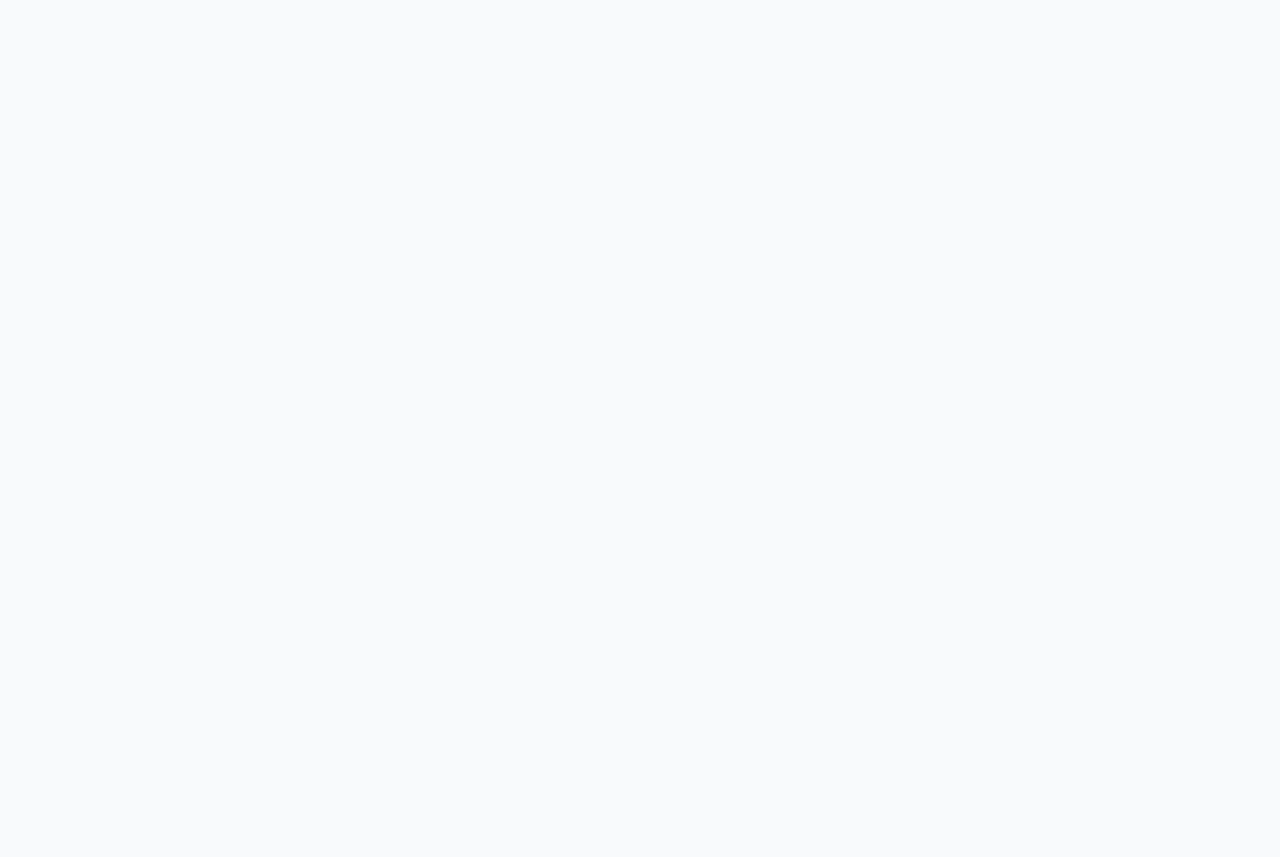
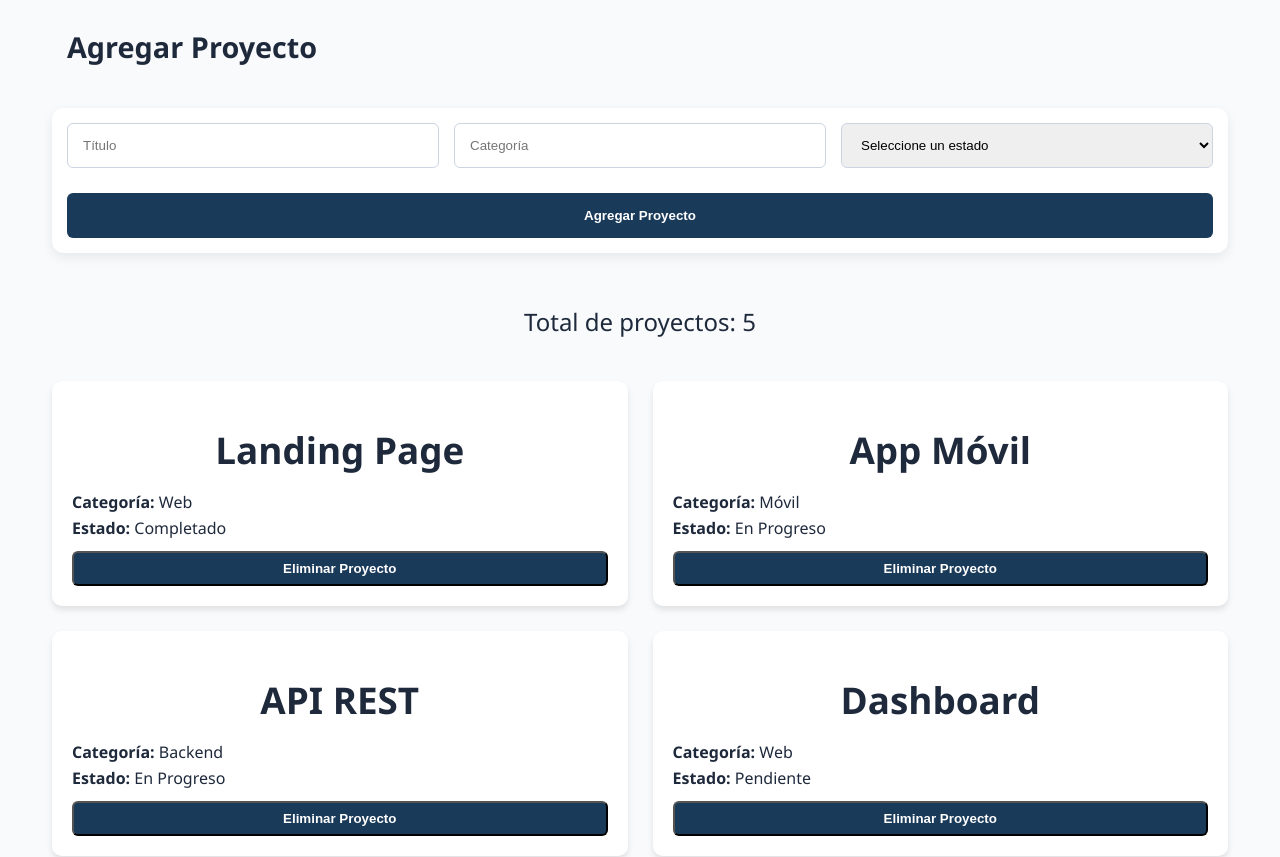
Before and after one commit to fabri982022/tp3-pv-grupo20, a React (Vite) app in the folder tp3-grupo20/: page / in a window 1280 px wide. Shown: the part 460-1317 px from the top of the page. Before the commit the page ends 800 px from the top, so only its background shows below. Built offline with nearby package versions, Linux system fonts and the light colour scheme.

Commit message:
Tapia Carlos Matias - Implementacion de CSS - Lista de proyectos

```diff
--- a/tp3-grupo20/src/App.jsx
+++ b/tp3-grupo20/src/App.jsx
@@ -6,9 +6,8 @@ function App() {
   return (
     <>
       <Header />
-      <main>
-        {/* El contenido principal irá aquí */}
-      </main>
+
+      <ListaProyectos />
 
       <Footer />
     </>
--- a/tp3-grupo20/src/components/ListaProyectos.jsx
+++ b/tp3-grupo20/src/components/ListaProyectos.jsx
@@ -85,23 +85,23 @@ const ListaProyectos = () => {
   }
 
   return (
-    <main className="contenedor-proyectos">
-      <section className="buscador">
-        <p>Total de proyectos: {proyectos.length}</p>
+    <main>
+      <h1 className="proyectos-disponibles">Listado de Proyectos</h1>
 
-        <h1>Listado de Proyectos</h1>
+      <h2 className="titulo-buscador">Buscador de Proyectos</h2>
 
+        <div className="buscador-group">
           <input
             type="text"
             placeholder="Buscar proyecto..."
             value={busqueda}
             onChange={manejarBusqueda}
           />
-      </section>
+        </div>
 
-      <section className="agregar-proyecto">
-        <h2>Agregar Proyecto</h2>
+      <h2 className="titulo-buscador">Agregar Proyecto</h2>
 
+        <div className="buscador-group">
           <input
             type="text"
             name="título"
@@ -143,9 +143,11 @@ const ListaProyectos = () => {
           <button onClick={agregarProyecto}>
             Agregar Proyecto
           </button>
-      </section>
+        </div>
 
-      <section className="lista-proyectos">
+      <p className="total-proyectos">Total de proyectos: {proyectos.length}</p>
+
+      <section className="proyectos-container">
         {proyectos.length > 0 ? (
           proyectos.map((proyecto) => (
             <ProyectoCard
--- a/tp3-grupo20/src/components/ProyectoCard.jsx
+++ b/tp3-grupo20/src/components/ProyectoCard.jsx
@@ -1,18 +1,18 @@
 const ProyectoCard = ({ proyecto, eliminarProyecto }) => {
   return (
-    <article className="card-proyecto">
-      <h2>{proyecto.título}</h2>
+    <article className="proyecto">
+      <h3 className ="proyectos-disponibles">{proyecto.título}</h3>
 
       <p>
-        <strong>Categoría:</strong> {proyecto.categoría}
+        <strong>Categoría: </strong> {proyecto.categoría}
       </p>
 
       <p>
-        <strong>Estado:</strong> {proyecto.estado}
+        <strong>Estado: </strong> {proyecto.estado}
       </p>
 
-      <button onClick={() => eliminarProyecto(proyecto.id)}>
-        Eliminar
+      <button className="boton" onClick={() => eliminarProyecto(proyecto.id)}>
+        Eliminar Proyecto
       </button>
     </article>
   )
--- a/tp3-grupo20/src/css/proyectos.css
+++ b/tp3-grupo20/src/css/proyectos.css
@@ -1,24 +1,12 @@
 /* ----- Importacion de "proyectos.css" TP1 ----- */
-
-/* CONSISTENCIA VISUAL: definicion de variables y reset */
 :root {
-    /* Colores y tipografia */
-
-    /* Azul Principal: inspirado en el azul oscuro del logo */
   --color-primario: #1a3a5a;
-
-    /* Azul de acento: para botones y enlaces */
   --color-secundario: #0056b3;
-
-    /* Fondos y textos */
   --color-fondo: #f8fafc;
   --color-texto: #1e293b;
   --color-blanco: #ffffff;
-
-    /* Color de contraste: basado en el rojo del logo */
   --color-acento: #d32f2f;
 
-    /* Tipografia */
   --fuente-principal: 'Segoe UI', Helvetica, Arial, sans-serif; /* opciones */
 }
 
@@ -30,7 +18,6 @@
 }
 
 body {
-    /* Caracteristicas del body */
     font-family: var(--fuente-principal);
     background-color: var(--color-fondo);
     color: var(--color-texto);
@@ -58,23 +45,23 @@ header {
 
 .header-content {
     display: flex;
-    align-items: center;             /* Alineación vertical central */
-    justify-content: space-between;  /* Distribuye logo y texto */
+    align-items: center;
+    justify-content: space-between;
     max-width: auto;
     margin: 0 auto;
 }
 
 .header-text {
-    flex-grow: 1;           /* Ocupa el espacio restante */
-    text-align: center;     /* Centra el título y el menú */
+    flex-grow: 1;
+    text-align: center;
     margin-right: 70px;
     width: 100%;
 }
 
 .header-text nav ul {
-    display: flex;             /* Alinea los items en horizontal */
-    justify-content: center;   /* Los centra en la pantalla */
-    gap: 0;                    /* Espacio entre cada enlace */
+    display: flex;
+    justify-content: center;
+    gap: 0;
     list-style: none;
     margin-top: 15px;
     width: 100%;
@@ -87,14 +74,14 @@ header {
 
 /* Separadores menú de navegacion */
 .header-text nav li:not(:last-child) {
-    border-right: 2px solid var(--color-blanco); /* Línea blanca sutil */
+    border-right: 2px solid var(--color-blanco);
 }
 
 .header-text nav a {
     color: var(--color-blanco);
     text-decoration: none;
     font-weight: bold;
-    padding: 0 20px; /* Espacio a los lados del texto para que no pegue al borde */
+    padding: 0 20px;
     transition: color 0.3s ease;
 }
 
@@ -114,8 +101,121 @@ header {
 }
 
 .logo:hover {
-    transform: scale(1.05); /* El logo crece un poco al pasar el mouse */
+    transform: scale(1.05);
 }
+
+/* BUSCADOR */
+.titulo-buscador {
+    display: inline-block; /* Permite que el fondo solo cubra el texto */
+    background-color: var(--color-fondo);
+    color: var(--color-texto);
+    padding: 8px 15px;
+    border-radius: 5px;
+    font-size: 1.8rem;
+    cursor: default;
+    align-content:center;
+    text-align: left;
+}
+
+.buscador-group {
+    display: flex;
+    flex-direction: row;
+    flex-wrap: wrap;       /* Permite que bajen si no hay espacio */
+    gap: 15px;
+    width: 100%;           /* Ocupa todo el ancho del contenedor blanco */
+    padding: 15px 15px;
+    margin-bottom: auto;
+    background-color: var(--color-blanco);
+    border-radius: 12px;
+    box-shadow: 0 4px 12px rgba(0,0,0,0.08);
+}
+
+/* Hacer que cada input y select crezca proporcionalmente */
+.buscador-group input,
+.buscador-group select {
+    flex: 1 1 200px;       /* El '1' inicial hace que se estiren para ocupar el hueco */
+    height: 45px;
+    padding: 0 15px;
+    border: 1px solid #cbd5e1;
+    border-radius: 6px;
+}
+
+.buscador-group button {
+    width: 100%;           /* Obliga al botón a ocupar toda la fila inferior */
+    height: 45px;
+    margin-top: 10px;      /* Separación de los inputs de arriba */
+    background-color: var(--color-primario);
+    color: white;
+    border: none;
+    border-radius: 6px;
+    font-weight: bold;
+    cursor: pointer;
+    transition: background 0.3s;
+}
+
+.buscador-group button:hover {
+    background-color: var(--color-secundario);
+}
+
+/* Botones */
+.boton {
+  display: inline-block;
+  background-color: var(--color-primario);
+  color: var(--color-blanco);
+  padding: 8px 16px;
+  border-radius: 6px;
+  text-decoration: none;
+  font-weight: bold;
+  margin-top: 10px;
+  transition: background-color 0.3s ease;
+}
+
+.boton:hover {
+    background-color: var(--color-secundario);
+}
+
+/* PROYECTOS */
+.proyectos-disponibles {
+    grid-column: 1 / -1;
+    color: var(--color-texto);
+    margin: 20px 0 10px 0;
+    font-size: 2.3rem;
+    text-align: center;
+}
+
+.total-proyectos {
+    grid-column: 1 / -1;
+    color: var(--color-texto);
+    margin: 20px 0 10px 0;
+    font-size: 1.5rem;
+    text-align: center;
+}
+
+.proyectos-container {
+    display: grid;
+    grid-template-columns: repeat(auto-fit, minmax(400px, 1fr));  /* Tamaño para las tarjetas */
+    gap: 25px;
+    width: 100%;
+}
+
+.proyecto {
+    background-color: var(--color-blanco);
+    border-radius: 10px;
+    padding: 20px;
+    box-shadow: 0 4px 6px rgba(0,0,0,0.1);
+    display: flex;
+    flex-direction: column;
+    box-sizing: border-box;
+    overflow: hidden;
+    height: 100%;  /* Para que todas las tarjetas midan lo mismo */
+    transition: transform 0.2s;
+}
+
+/* Efecto al pasar el mouse por la tarjeta */
+.proyecto:hover {
+    transform: translateY(-5px);
+}
+
 
 /* FOOTER */
 footer {
```
Lines whose indentation alone changed are shown as unchanged.
